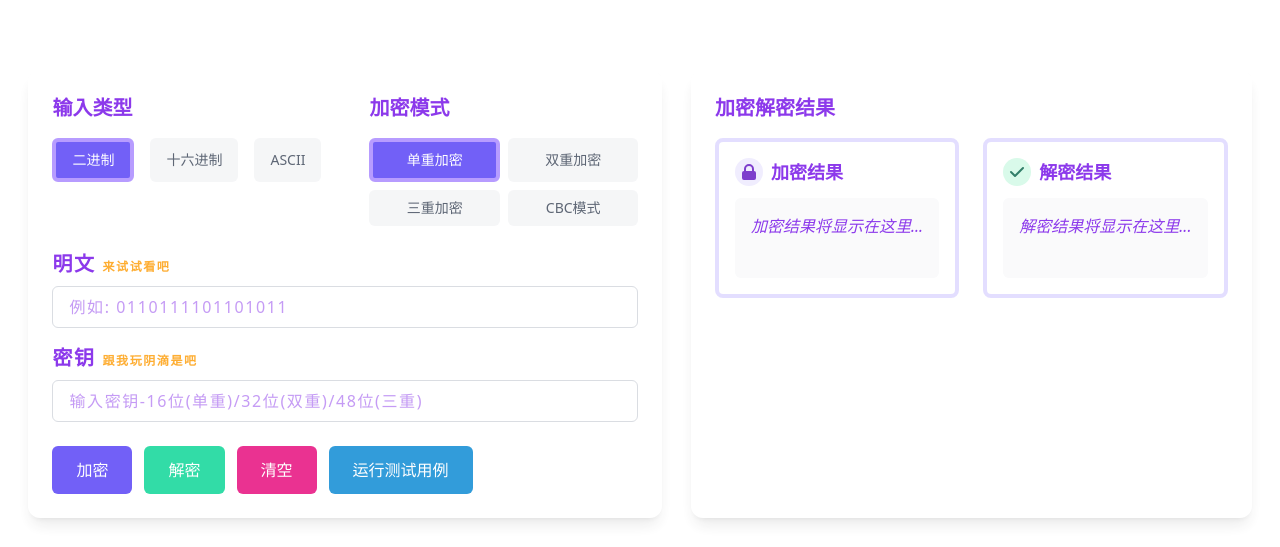
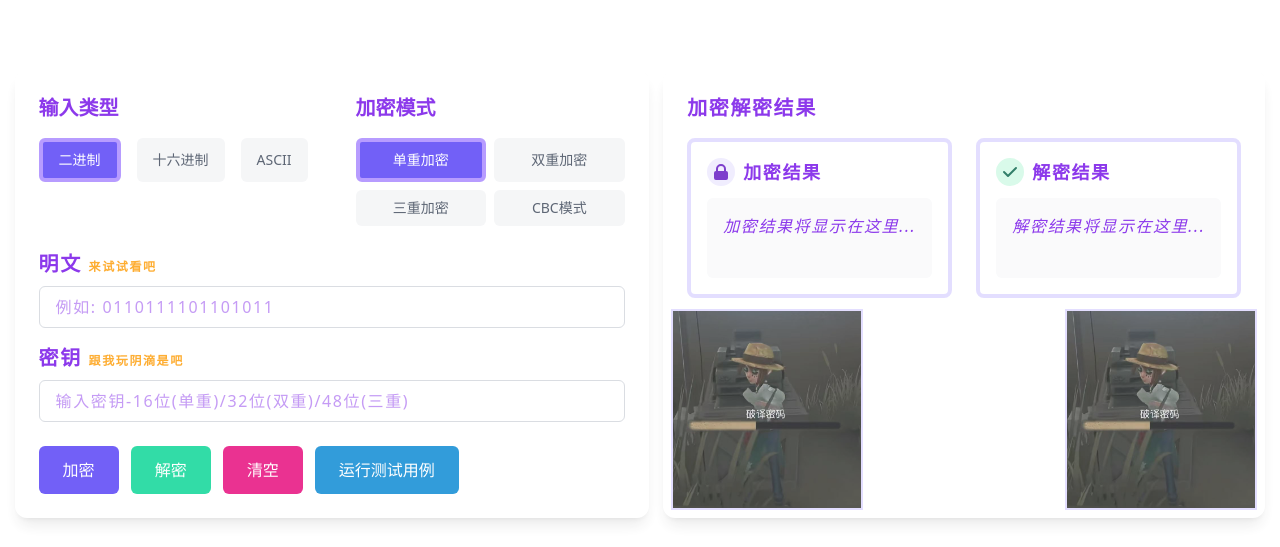
Before and after one commit to Lu-gogo/S-AES, a Vue app: page / in a window 1280 px wide. Shown: the part 302-849 px from the top of the page. Built offline with nearby package versions, Linux system fonts and the light colour scheme.

Commit message:
添加图片

```diff
--- a/src/views/SAESEncryptor.vue
+++ b/src/views/SAESEncryptor.vue
@@ -123,7 +123,9 @@
       </div>
 
       <!-- 结果区域 -->
-      <div class="opacity-80 bg-white rounded-xl shadow-lg p-6 mb-8 text-violet-700">
+      <div class="relative opacity-80 bg-white rounded-xl shadow-lg p-6 mb-8 text-violet-700 tracking-widest">
+        <img src="../../public/poyi.jpg" alt="园丁破译ing" class="absolute bottom-2 left-2 w-48 border-2 border-violet-200" />
+        <img src="../../public/poyi.jpg" alt="园丁躺" class="absolute bottom-2 right-2 w-48 border-2 border-violet-200" />
         <h2 class="text-xl font-bold mb-4">加密解密结果</h2>
 
         <div class="grid lg:grid-cols-2 gap-6">
```
Also changed, not shown: public/poyi.jpg (added).
